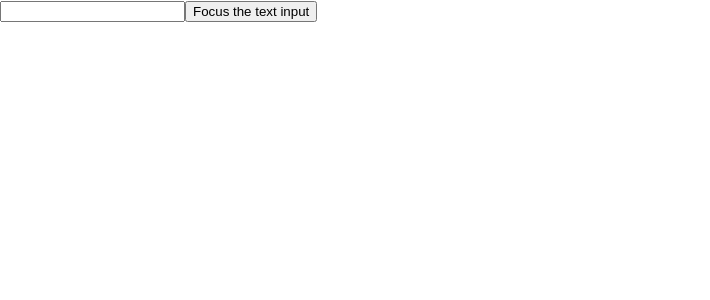
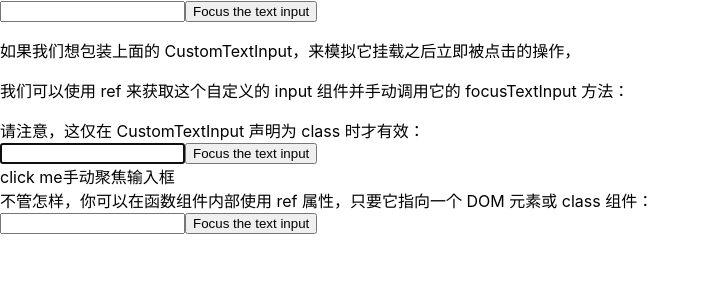
Before and after one commit to Sophil-minn/next-component-learn, a React (Create React App) app: page /#/refs-demo in a window 1280 px wide. Shown: the top 300 px of the page, without its empty margins (0-710 px from the left). Built offline with nearby package versions, Linux system fonts and the light colour scheme.

Commit message:
feat: 为为 class 组件添加 Ref 及 在函数内部使用ref

```diff
--- /dev/null
+++ b/src/pages/refsDemo/AutoFocusTextInput.jsx
@@ -0,0 +1,29 @@
+import React, { Component } from 'react';
+import CustomTextInput from './CustomTextInput';
+
+class AutoFocusTextInput extends Component {
+  constructor(props) {
+    super(props);
+
+    this.textInput = React.createRef();
+  }
+
+  componentDidMount() {
+    this.textInput.current.focusTextInput();
+  }
+
+  manulFocus = () => {
+    this.textInput.current.focusTextInput();
+  }
+
+  render() {
+    return (
+      <div>
+        请注意，这仅在 CustomTextInput 声明为 class 时才有效：
+        <CustomTextInput ref={this.textInput} />
+        <div onClick={this.manulFocus}>click me手动聚焦输入框</div>
+      </div>
+    );
+  }
+}
+export default AutoFocusTextInput;
--- /dev/null
+++ b/src/pages/refsDemo/TextInputFunc.js
@@ -0,0 +1,26 @@
+import React, { useRef } from 'react';
+
+
+function TextInputFunc(props) {
+  // 这里必须声明 textInput，这样 ref 才可以引用它
+  const textInput = useRef(null);
+
+  function handleClick() {
+    textInput.current.focus();
+  }
+
+  return (
+    <div>
+      <input
+        type="text"
+        ref={textInput} />
+      <input
+        type="button"
+        value="Focus the text input"
+        onClick={handleClick}
+      />
+    </div>
+  );
+}
+
+export default TextInputFunc;
--- a/src/pages/refsDemo/index.js
+++ b/src/pages/refsDemo/index.js
@@ -1,10 +1,22 @@
 import React from 'react';
 import CustomTextInput from './CustomTextInput';
+import AutoFocusTextInput from './AutoFocusTextInput';
+import TextInputFunc from './TextInputFunc';
 
 const RefsDemo = () => {
   return (
     <div>
       <CustomTextInput />
+      <p>
+        如果我们想包装上面的 CustomTextInput，来模拟它挂载之后立即被点击的操作，
+      </p>
+      <p>
+        我们可以使用 ref 来获取这个自定义的 input 组件并手动调用它的 focusTextInput 方法：
+      </p>
+      <AutoFocusTextInput />
+      <div>不管怎样，你可以在函数组件内部使用 ref 属性，只要它指向一个 DOM 元素或 class 组件：</div>
+      <TextInputFunc />
+
     </div>
   );
 }
```
